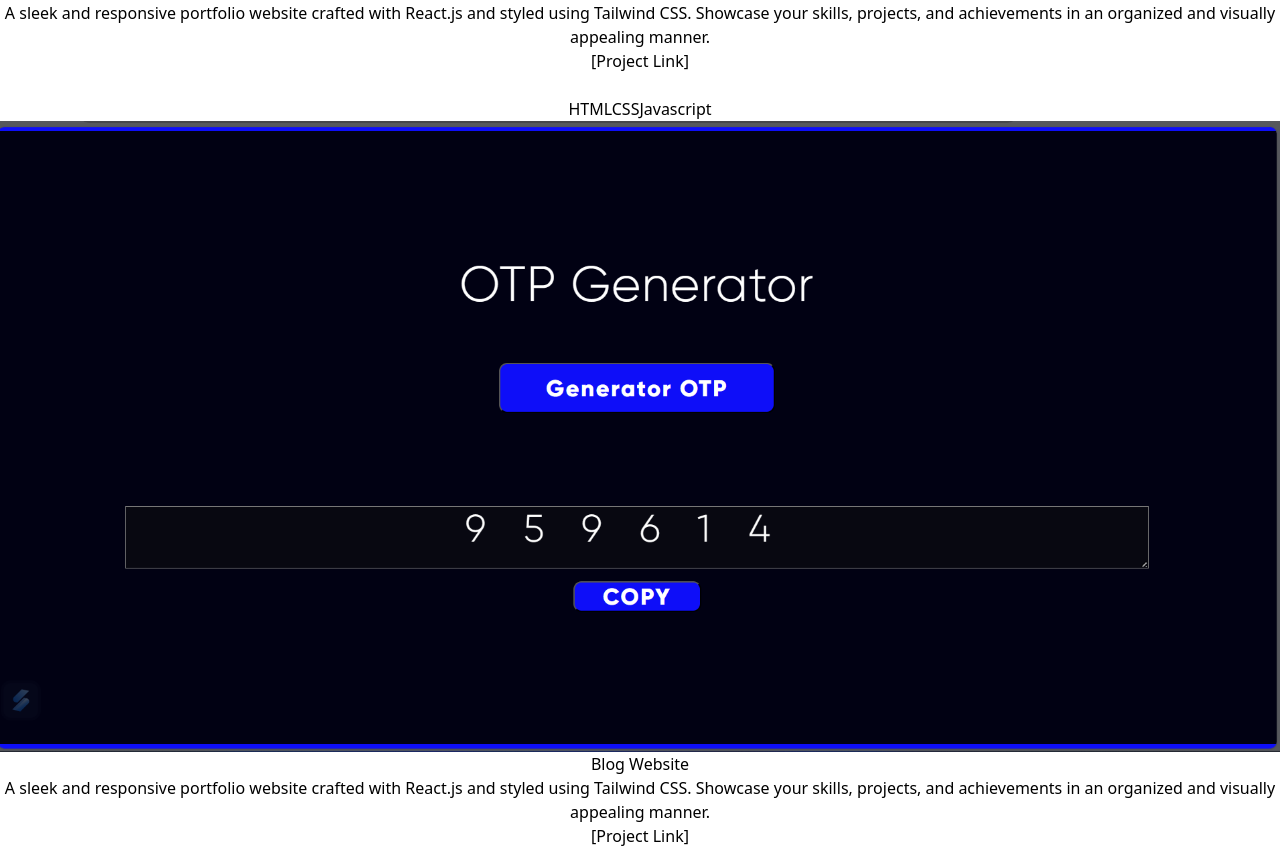
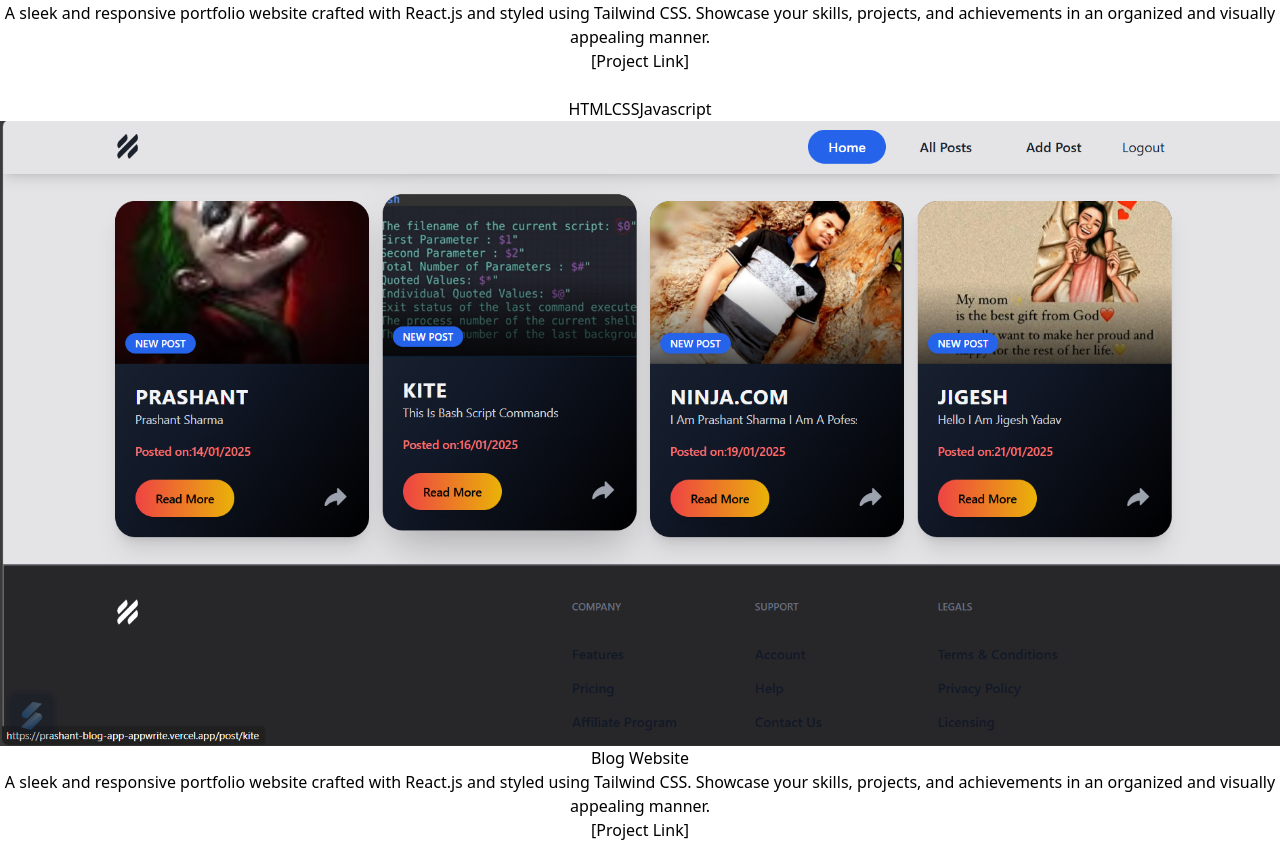
Before and after one commit to PrashantSharma0512/Prashant-Portfolio, a React (Vite) app: page / in a window 1280 px wide. Shown: the part 4920-5768 px from the top of the page. Built offline with nearby package versions, Linux system fonts and the light colour scheme.

Commit message:
update blog app and there image

```diff
--- a/src/App.jsx
+++ b/src/App.jsx
@@ -8,15 +8,11 @@ function App() {
     <div className='w-screen h-auto relative select-none'>
       <div class="absolute top-0 z-[-2] h-full w-screen bg-[#000000] bg-[radial-gradient(#ffffff33_1px,#00091d_1px)] bg-[size:20px_20px]"></div>
 
-
-
       <div className='w-full h-full p-10'>
         <Nav />
         <br />
         <br />
         <Outlet />
-
-
       </div>
       <center className=' text-white bg-zinc-600'>Thank You Visiting My Portfolio</center>
     </div>
--- a/src/Component/Home/Project.jsx
+++ b/src/Component/Home/Project.jsx
@@ -2,6 +2,7 @@ import React from 'react'
 import weather from '../Image/demo image.png'
 import ecom from '../Image/ecom.png'
 import otp from '../Image/Demo.png'
+import blog from '../Image/blogapp.png'
 import { IoIosArrowRoundForward } from "react-icons/io";
 import port from '../Image/port.png'
 
@@ -106,13 +107,13 @@ const Project = () => {
             <center className='flex justify-center max-md:flex-wrap'>
                 <div className='w-full pb-2 border-zinc-700 '>
                     <center className=' flex justify-center items-center'>
-                        <img src={otp} alt="" className='w-60 h-40' />
+                        <img src={blog} alt="" className='w-60 h-40' />
                     </center>
                 </div>
                 <div className='w-full text-justify text-white p-4'>
                     <h1 className='text-2xl pb-2'>Blog Website</h1>
                     A sleek and responsive portfolio website crafted with React.js and styled using Tailwind CSS. Showcase your skills, projects, and achievements in an organized and visually appealing manner. <br />
-                    <a href=" https://prashant-portfolio-one.vercel.app/" target='_blank' className='text-orange-400 '>[Project Link]</a>
+                    <a href="https://prashant-blog-app-appwrite.vercel.app/" target='_blank' className='text-orange-400 '>[Project Link]</a>
 
                     <br />
                     <br />
```
Also changed, not shown: src/Component/Image/blogapp.png (added).
